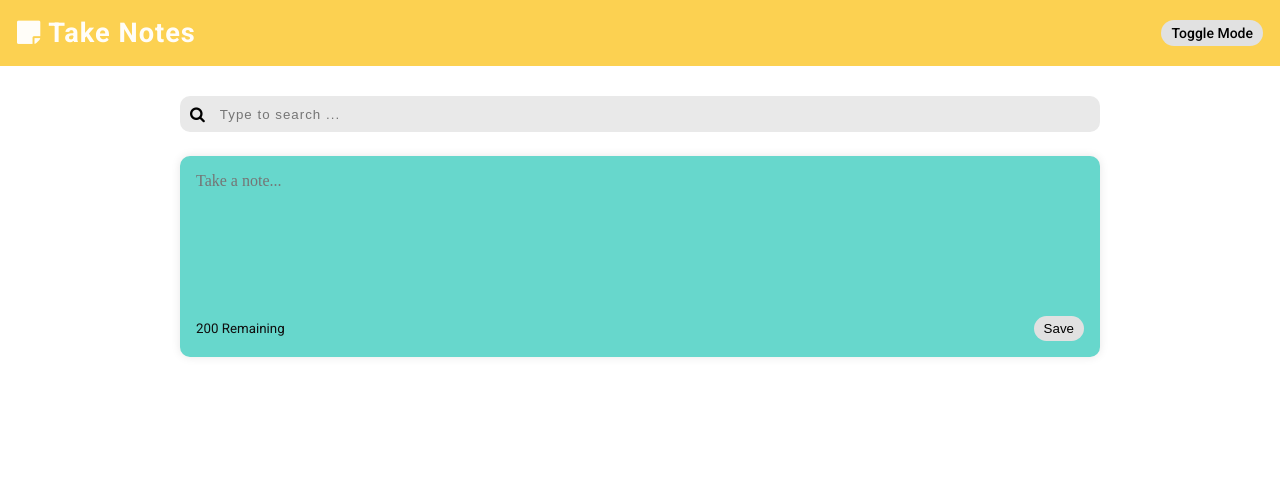
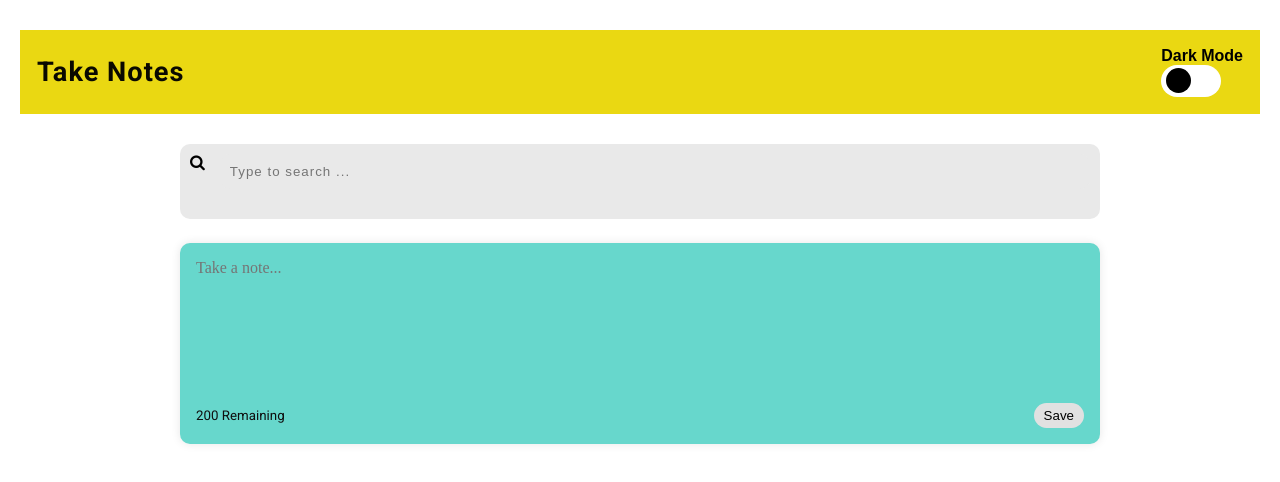
Before and after one commit to samipak458/Take-Online-Notes-With-Azure-Services, a React (Create React App) app: page / in a window 1280 px wide. Shown: the top 482 px of the page. Built offline with nearby package versions, Linux system fonts and the light colour scheme.

Commit message:
Dark mode enabled

```diff
--- a/src/App.css
+++ b/src/App.css
@@ -13,15 +13,18 @@
   justify-content: space-between;
   align-items: center;
   padding: 17px;
-  background-color: #fbbd04b0;
+  background-color: #ead812;
+  color:rgb(0, 0, 0)
 }
 
 .dark-mode{
-  background-color: #1f1f1f;
+  background-color: #6c6c6c;
+  color: black;
 }
 
-.dark-mode h1{
-  color: #fff;
+.dark-mode h4{
+  color: white;
+
 }
 
 .header .save{
@@ -35,13 +38,21 @@
   font-family: 'Roboto', sans-serif;
   font-size: 1.7rem;
   font-weight: 700;
-  color: #fffffff5;
+  color: #000000f5;
   text-decoration: none;
   letter-spacing: 1px;
 }
 
 /* Note CSS */
 .container {
+  max-width: 960px;
+  margin: 10px auto;
+  padding: 20px;
+  min-height: 100vh;
+}
+
+.containerDarkMode {
+  background-color: rgb(49, 48, 48);
   max-width: 960px;
   margin: 10px auto;
   padding: 20px;
@@ -65,12 +76,21 @@
   justify-content: space-between;
 }
 
+
 textarea {
   font-family:'Times New Roman', Times, serif !important;
   font-size: 1.0rem;
   border: none;
   resize: none;
   background-color: #67d7cc;
+}
+
+.textareapartdark {
+  font-family:'Times New Roman', Times, serif !important;
+  font-size: 1.0rem;
+  border: none;
+  resize: none;
+  background-color: #5c5d5d;
 }
 
 textarea:focus {
@@ -98,7 +118,7 @@ textarea:focus {
   display: flex;
   flex-direction: column;
   justify-content: space-between;
-  /* font-family:Arial, Helvetica, sans-serif; */
+  /* font-family:Arial, Helvetica, sans-serif;*/
 }
 
 .note-title {
@@ -122,7 +142,7 @@ textarea:focus {
 }
 
 /* Search CSS */
-.search {
+.inputpart {
   display: flex;
   align-items: right;
   background-color: #e9e9e9;
@@ -131,13 +151,24 @@ textarea:focus {
   padding: 10px;
 }
 
-.search input {
+.inputpartDark {
+  display: flex;
+  align-items: right;
+  background-color: #424242;
+  margin-bottom: 1.5em;
+  border-radius: 10px;
+  padding: 10px;
+}
+
+input {
   margin-left: 10px;
   border: none;
   background-color: #e9e9e9;
   letter-spacing: 1px;
   width: 100%;
 }
+
+
 
 .search input:focus {
   outline: none;
@@ -146,3 +177,22 @@ textarea:focus {
 .fa-search {
   margin-right: 5px;
 }
+
+
+.contain {
+  margin: 10px auto;
+  padding: 20px;
+  min-height: 100vh;
+}
+
+.containDarkMode {
+  background-color: rgb(49, 48, 48);
+  margin: 10px auto;
+  padding: 20px;
+  min-height: 100vh;
+}
+
+.darkTitle{
+   font-family: sans-serif;
+   font-weight: bold
+}
--- a/src/App.js
+++ b/src/App.js
@@ -12,6 +12,11 @@ const App = () => {
   const [searchText, setSearchText] = useState('');  // input by user to search a note
   const [darkMode, setDarkMode] = useState(false);  // input by user to change the theme of the app
 
+
+  function toggleDarkMode(prevMode){
+    setDarkMode(prevMode => !prevMode )
+
+  }
   const addNote = (text) => {
     const date = new Date();
 
@@ -46,14 +51,12 @@ const App = () => {
   }, [notes]);
 
   return (
-    <>
-      <div className={`${darkMode && 'dark-mode'}`}>
-        <Header handleDarkMode={setDarkMode} />
-
-        <div className='container'>
-          <Search handleSearchNote={setSearchText} />
+    <><div className={darkMode?'containDarkMode':'contain'}>
+        <Header darkMode={darkMode} toggleDarkMode={toggleDarkMode}/>
+          <div className={darkMode?'containerDarkMode':'container'}>
+          <Search handleSearchNote={setSearchText} darkMode={darkMode}/>
           <div className="notes-container">
-            <CreateNote
+            <CreateNote darkMode={darkMode}
               handleAddNote={addNote}
             />
 
--- a/src/Components/CreateNote.jsx
+++ b/src/Components/CreateNote.jsx
@@ -1,6 +1,6 @@
 import React, { useState } from 'react';
 
-const CreateNote = ({ handleAddNote }) => {
+function CreateNote({ handleAddNote }, props){
 
   const [noteText, setNoteText] = useState('');
   const characterLimit = 200;
--- a/src/Components/Header.jsx
+++ b/src/Components/Header.jsx
@@ -1,18 +1,20 @@
 import React from 'react';
 
-const Header = (props)=> {
+export default function Header(props){
+
   return (
     <>
-   <div className='header'>
-    <h4 className='brand'><i className="fa fa-sticky-note" aria-hidden="true"></i> Take Notes</h4>
-    <button
-    className="save"
-    onClick={()=> props.handleDarkMode(
-      (previousDarkMode) => !previousDarkMode /* here we are passing the previousDarkMode state to check is it true or false to change the theme of website */
-    )}>Toggle Mode</button>
-   </div>
+    <div className={props.darkMode ?'header dark-mode':'header'}>
+        <h4 className={props.darkMode ?'brand dark-mode':'brand'}><i className="" aria-hidden="true"></i> Take Notes</h4>
+         <nav class="toggles">
+            <span className='darkTitle'>Dark Mode</span>
+            <div>
+            <input type="checkbox" id="switch" class="checkbox" onClick={props.toggleDarkMode}/>
+            <label for="switch" class="toggle">
+
+             </label>
+             </div>
+          </nav>
+    </div>
     </>
-  );
-}
-
-export default Header;
+      )}
--- a/src/Components/Search.jsx
+++ b/src/Components/Search.jsx
@@ -5,9 +5,9 @@ const Search = ( props ) => {
 
     return (
         <>
-        <div className="search">
+        <div className={props.darkMode? "inputpartDark":"inputpart"}>
         <i className="fa fa-search" aria-hidden="true"></i>
-            <input
+            <input className={props.darkMode? "inputpartDark":"inputpart"}
             type="text"
             placeholder="Type to search ..."
             onChange={(event) => {
--- a/src/index.css
+++ b/src/index.css
@@ -3,3 +3,58 @@
   padding: 0;
   box-sizing: border-box;
 }
+
+body{
+   background-color: white;
+}
+
+.toggle {
+  position : relative ;
+  display : flex;
+  flex-direction: row;
+  width : 60px;
+  height : 32px;
+  background-color: rgb(255, 255, 255);
+  border-radius: 30px;
+  gap: 12px;
+}
+
+/* After slide changes */
+.toggle:after {
+  content: '';
+  position: absolute;
+  width: 25px;
+  height: 25px;
+  border-radius: 50%;
+  background-color: rgb(0, 0, 0);
+  top: 3px;
+  left: 5px;
+  transition:  all 0.5s;
+}
+
+/* Toggle text */
+
+p {
+  font-family: Arial, Helvetica, sans-serif;
+  font-weight: bold;
+}
+
+/* Checkbox checked effect */
+.checkbox:checked + .toggle::after {
+  left : 30px;
+  background-color: rgb(255, 255, 255);
+}
+
+/* Checkbox checked toggle label bg color */
+.checkbox:checked + .toggle {
+  background-color: rgb(0, 0, 0);
+}
+
+/* Checkbox vanished */
+.checkbox {
+  display : none;
+}
+
+.darkM{
+  background-color: black;
+}
```
